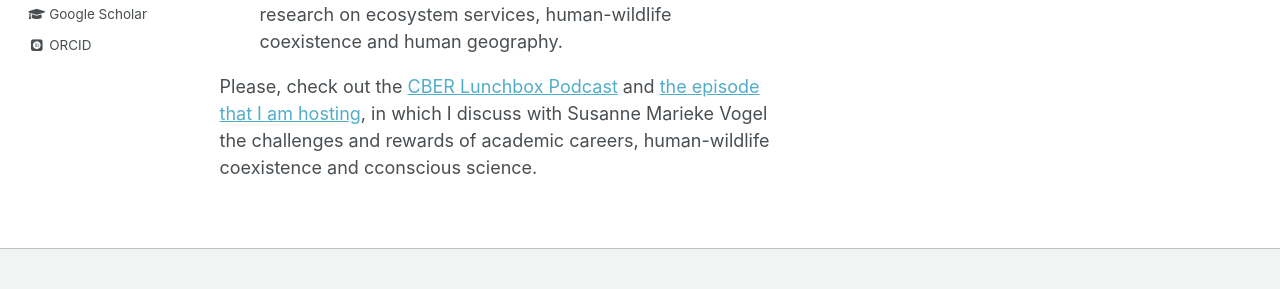
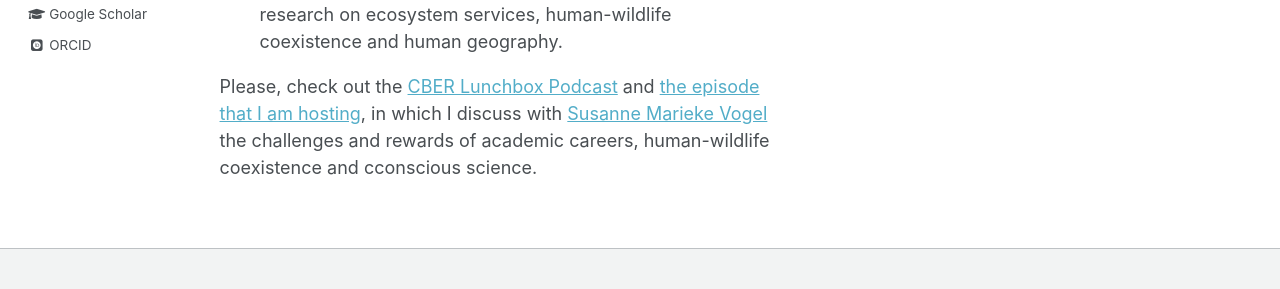
Before and after one commit to SilviaCeausu/SilviaCeausu.github.io, a Jekyll site: the page built from _pages/about.md, in a window 1280 px wide and 900 px high, scrolled down 613 px. Shown: the part 497-786 px from the top of the window. Built offline with Jekyll 4.4.1, drawn with Linux system fonts in a browser that asks for light colours; some web fonts are replaced; comment, search, counter and statistics services are not loaded; part of the change alters nothing that is shown.

```diff
--- a/_pages/about.md
+++ b/_pages/about.md
@@ -20,4 +20,4 @@ The answers to many conservation questions are at the intersection of traditiona
 * internal human migration in low and middle income countries in collaboration with [WorldPop](https://www.worldpop.org/) and [Flowminder](https://www.flowminder.org/).
 * human-environment interactions that brings together my research on ecosystem services, human-wildlife coexistence and human geography.
 
-Please, check out the [CBER Lunchbox Podcast](https://www.youtube.com/playlist?list=PLKYTvTbXFuChwnj9kVKqVl5XPZrU9P7bk) and [the episode that I am hosting](https://www.youtube.com/watch?v=VNgjymoS-Dc&list=PLKYTvTbXFuChwnj9kVKqVl5XPZrU9P7bk&index=4), in which I discuss with Susanne Marieke Vogel the challenges and rewards of academic careers, human-wildlife coexistence and cconscious science.
+Please, check out the [CBER Lunchbox Podcast](https://www.youtube.com/playlist?list=PLKYTvTbXFuChwnj9kVKqVl5XPZrU9P7bk) and [the episode that I am hosting](https://www.youtube.com/watch?v=VNgjymoS-Dc&list=PLKYTvTbXFuChwnj9kVKqVl5XPZrU9P7bk&index=4), in which I discuss with [Susanne Marieke Vogel](https://scholar.google.com/citations?user=0pH1knoAAAAJ&hl=en) the challenges and rewards of academic careers, human-wildlife coexistence and cconscious science.
```
